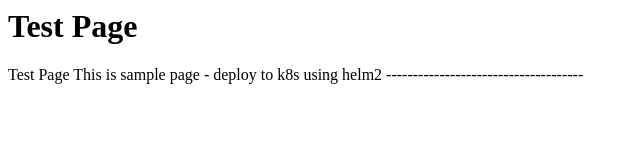
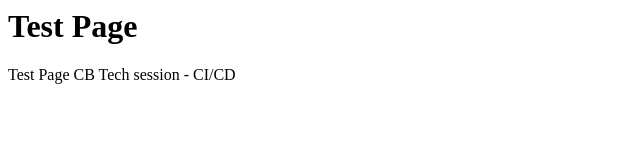
Before and after one commit to karthilinux91/Demo_project1, a plain HTML site: page index.html in a window 1280 px wide. Shown: the whole page, without its empty margins (0-640 px from the left). Drawn offline with Linux system fonts and the light colour scheme.

Commit message:
index file is updated

```diff
--- a/index.html
+++ b/index.html
@@ -2,7 +2,6 @@
 <body>
 <h1> Test Page </h1>
 Test Page
-This is sample page - deploy to k8s using helm2
--------------------------------------
+CB Tech session - CI/CD
 </body>
 </html>
```
